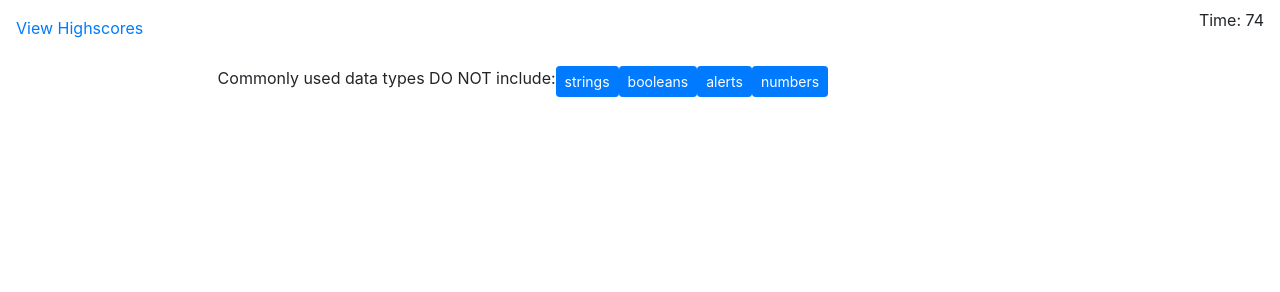
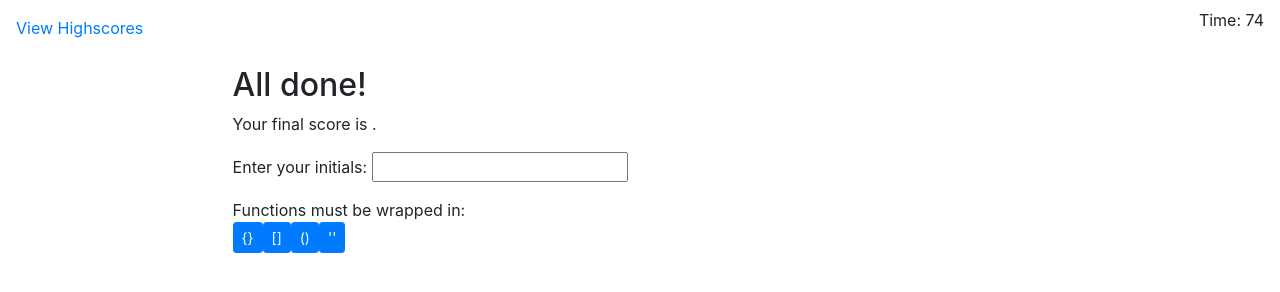
Before and after one commit to pindellk/Quick-Code-Quiz-Comin-Atcha, a plain HTML site: page index.html in a window 1280 px wide. Both pictures are taken after a click on the button "Start Quiz". Drawn offline with nearby package versions, Linux system fonts and the light colour scheme.

Commit message:
Tweak html, js

```diff
--- a/index.html
+++ b/index.html
@@ -18,9 +18,9 @@
         <p class="ml-auto">Time: <span id="timer">0</span></p>
     </nav>
 
-    <main id="main" class="container mx-auto">
+    <main>
 
-        <section id="mainpage" class="row">
+        <section id="mainpage" class="container mx-auto">
 
             <div id="home-screen" class="text-center">
                 <h1>Coding Quiz</h1>
--- a/javascript/script.js
+++ b/javascript/script.js
@@ -1,29 +1,44 @@
+// Establish array containing questions, choices, and answers
+var questions = [
+  {
+    title: "Functions must be wrapped in:",
+    choices: ["{}", "[]", "()", " '' "],
+    answer: "{}",
+  },
+  {
+    title: "Which term is not used to create variables:",
+    choices: ["const", "let", "var", "set"],
+    answer: "set",
+  },
+  {
+    title: "A variable declared outside a function is:",
+    choices: ["local", "visible", "global", "null"],
+    answer: "global",
+  },
+  {
+    title: "Console.log _______ to the console:",
+    choices: ["links", "switches", "codes", "prints"],
+    answer: "prints",
+  },
+  {
+    title: "The control flow through functions is called the:",
+    choices: ["function flow", "call stack", "lexical scoping", "environment"],
+    answer: "call stack",
+  },
+];
 
 // Establish global variables
 var seconds = 75;
 var questionCount = 0;
-
-// Establish global array containing questions, choices, and answers
-var questions = [
-  {
-    title: "Commonly used data types DO NOT include:",
-    choices: ["strings", "booleans", "alerts", "numbers"],
-    answer: "alerts",
-  },
-  {
-    title: "mama used data types DO NOT include:",
-    choices: ["strings", "booleans", "alerts", "numbers"],
-    answer: "alerts",
-  }
-];
+var endScreen = document.getElementById("end-screen");
 
 // Document ready function to wrap functions in
 $(document).ready(function () {
+
   // On click of the start quiz button, all our events kick off
-
   $("#start-quiz").on("click", function () {
 
-    // Initialize timer countdown at 75 seconds
+    // Initialize timer countdown
     var timer = setInterval(countDown, 1000);
     function countDown() {
       document.getElementById("timer").innerHTML = seconds;
@@ -36,38 +51,38 @@ $(document).ready(function () {
     var homeScreen = document.getElementById("home-screen");
     homeScreen.style.display = "none";
 
-    // Display question - call functions that rely on click event
+    // Display questions
     handleQuestion();
 
-    handleAnswer();
+    // Display end screen
+    endQuiz();
 
-    // to reset set to ""
+    // Store seconds in local storage
+    localStorage.setItem("timer", seconds);
   });
 
 
-
-  // Each question has 3 attributes: title, choices, and answer
+  // Display question/append to DOM
   function handleQuestion() {
-    var answerButton;
     var question = $("<div>");
     question.text(questions[0].title);
     $("#mainpage").append(question);
 
-    // Choices  - figure out how to show on new line
+    // Choices
     for (var i = 0; i < questions[0].choices.length; i++) {
       var answerButton = $("<button>");
-      $(".button").attr("id", "answer-button");
       answerButton.addClass("btn btn-primary btn-sm");
       answerButton.text(questions[0].choices[i]);
       $("#mainpage").append(answerButton);
-
     };
 
-    answerButton.addEventListener("click", function (event) {
-      answerState = $("<div>");
-      // userAnswer.attr("class");  -- add styling
+    var button = document.querySelector("button");
+    button.addEventListener("click", function (event) {
+      event.preventDefault();
 
-      if ($("#answer-button").value === questions[i].answer[i]) {
+      var answerState = $("<div>");
+
+      if (button.val === questions[0].answer[i]) {
         answerState.text("Correct!");
       }
 
@@ -76,25 +91,15 @@ $(document).ready(function () {
         // Decrement time by 10 seconds for wrong answer
         seconds -= 10;
       }
-
+      question.append(answerState);
       $("#mainpage").append(answerState)
     });
   };
 
-  // function handleAnswer() {
-  //   var answerButton
-  //   "#answer-button".addEventListener("click", function (event) {
-  //     event.preventDefault();
-
-
-  //   });
-
-
+  function endQuiz() {
+    var endScreen = document.getElementById("end-screen");
+    endScreen.removeAttribute("class");
+  }
 
 
 });
-
-
-// set question counter
-  // Store seconds in local storage
-  // localStorage.setItem("timer", seconds);
```
Also changed, not shown: highscore.html (+3 -3 lines), 2 other files.
